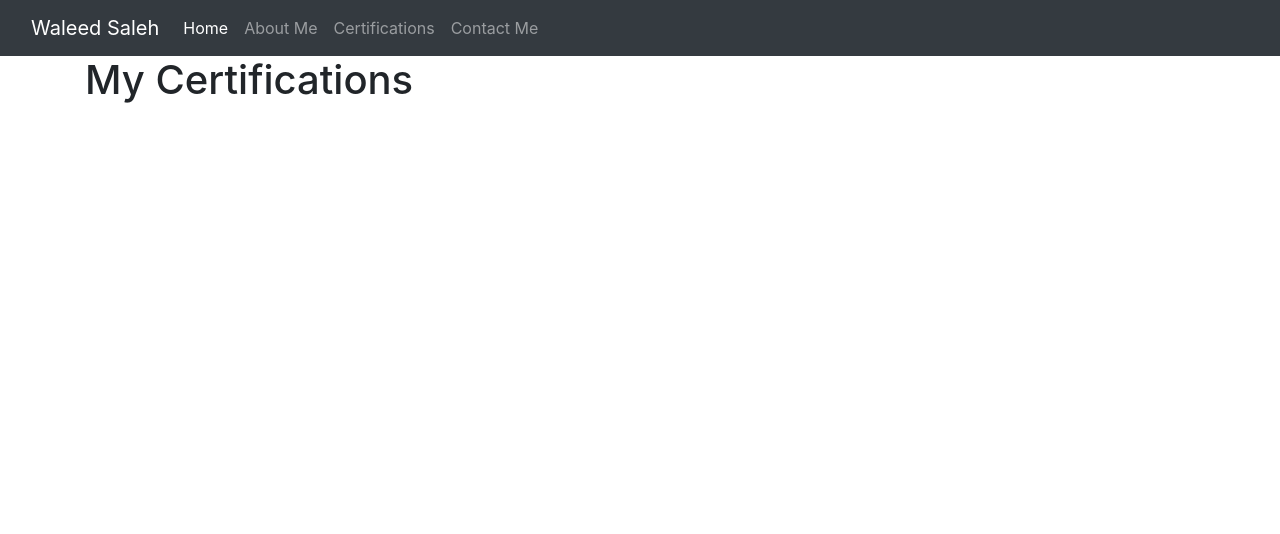
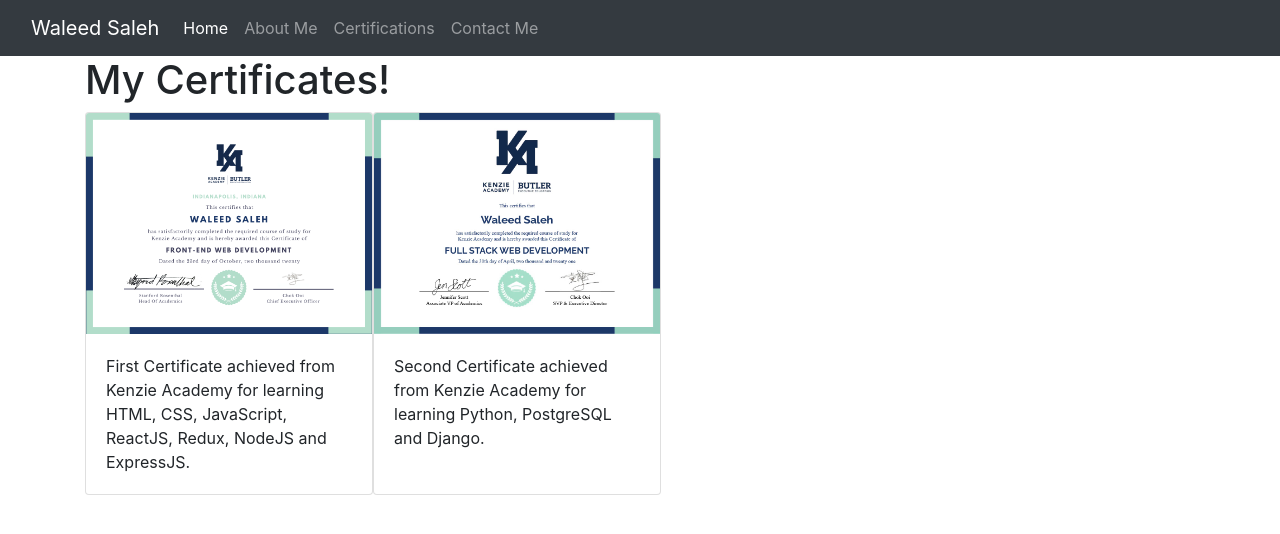
Before and after one commit to waleedo91/portfolio, a React (Create React App) app: page /certify in a window 1280 px wide. Shown: the top 534 px of the page. Built offline with nearby package versions, Linux system fonts and the light colour scheme.

Commit message:
Finished entry for contact and half of certifications page. finish up certification page by adding rest of certifications

```diff
--- a/src/components/Certify.js
+++ b/src/components/Certify.js
@@ -1,9 +1,33 @@
 import React from 'react';
+import FrontEnd from '../images/Saleh, Waleed.png';
+import FullStack from '../images/Waleed_Saleh_FULL STACK WEB DEVELOPMENT1024_1.jpg';
+import '../components/pages.css';
 
 export const Certify = () => {
 	return (
 		<div>
-			<h1>My Certifications</h1>
+			<h1>My Certificates!</h1>
+			<div className='certify'>
+				<div className='card' style={{ width: '18rem' }}>
+					<img src={FrontEnd} className='card-img-top' alt='...' />
+					<div className='card-body'>
+						<p className='card-text'>
+							First Certificate achieved from Kenzie Academy for learning HTML,
+							CSS, JavaScript, ReactJS, Redux, NodeJS and ExpressJS.
+						</p>
+					</div>
+				</div>
+
+				<div className='card' style={{ width: '18rem' }}>
+					<img src={FullStack} className='card-img-top' alt='...' />
+					<div className='card-body'>
+						<p className='card-text'>
+							Second Certificate achieved from Kenzie Academy for learning
+							Python, PostgreSQL and Django.
+						</p>
+					</div>
+				</div>
+			</div>
 		</div>
 	);
 };
--- a/src/components/Contact.js
+++ b/src/components/Contact.js
@@ -4,6 +4,21 @@
 	return (
 		<div>
 			<h1>Contact Me!</h1>
+			<div className='card' style={{ width: '18rem' }}>
+				<ul className='list-group list-group-flush'>
+					<li className='list-group-item'>
+						Email: <strong>wsaleh1991@gmail.com</strong>
+					</li>
+					<li className='list-group-item'>
+						<a href='https://www.linkedin.com/in/waleed-saleh-808b6514b/'>
+							LinkedIn
+						</a>
+					</li>
+					<li className='list-group-item'>
+						<a href='https://www.facebook.com/waleedo.91'>Facebook</a>
+					</li>
+				</ul>
+			</div>
 		</div>
 	);
 };
--- a/src/components/pages.css
+++ b/src/components/pages.css
@@ -2,3 +2,7 @@
 	max-width: 1000px;
 	max-height: 1000px;
 }
+
+.certify {
+	display: flex;
+}
```
Also changed, not shown: src/components/About.js (+10 -10 lines), src/images/Saleh, Waleed.png (added), src/images/Waleed_Saleh_FULL STACK WEB DEVELOPMENT1024_1.jpg (added).
